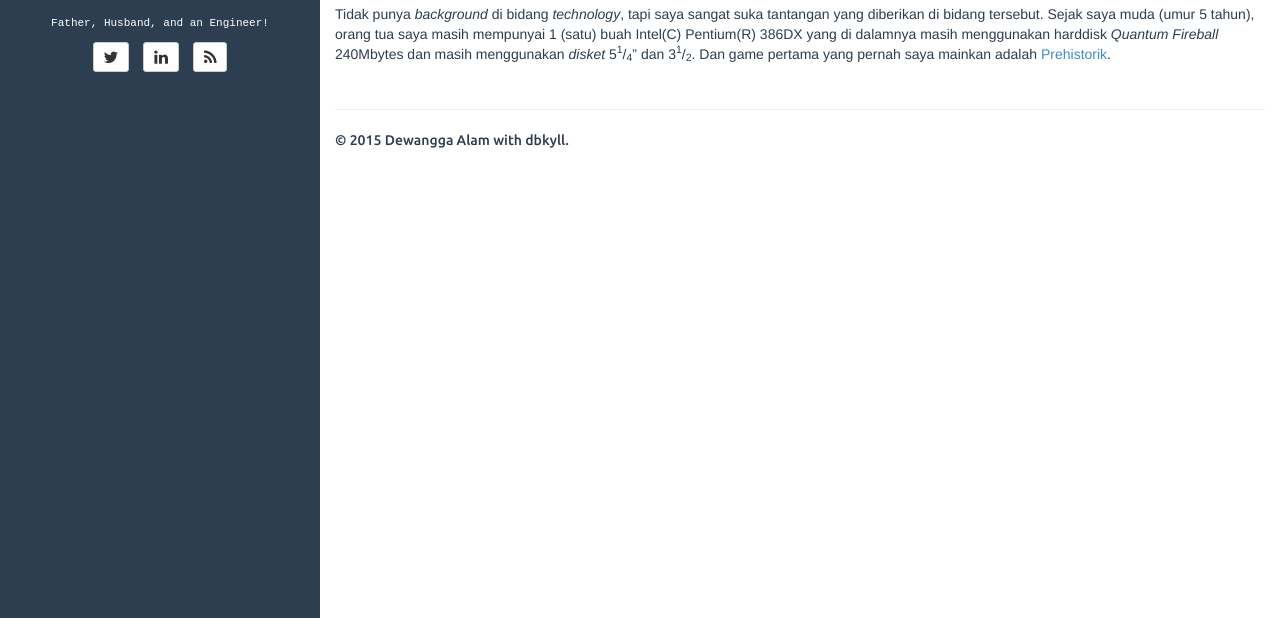
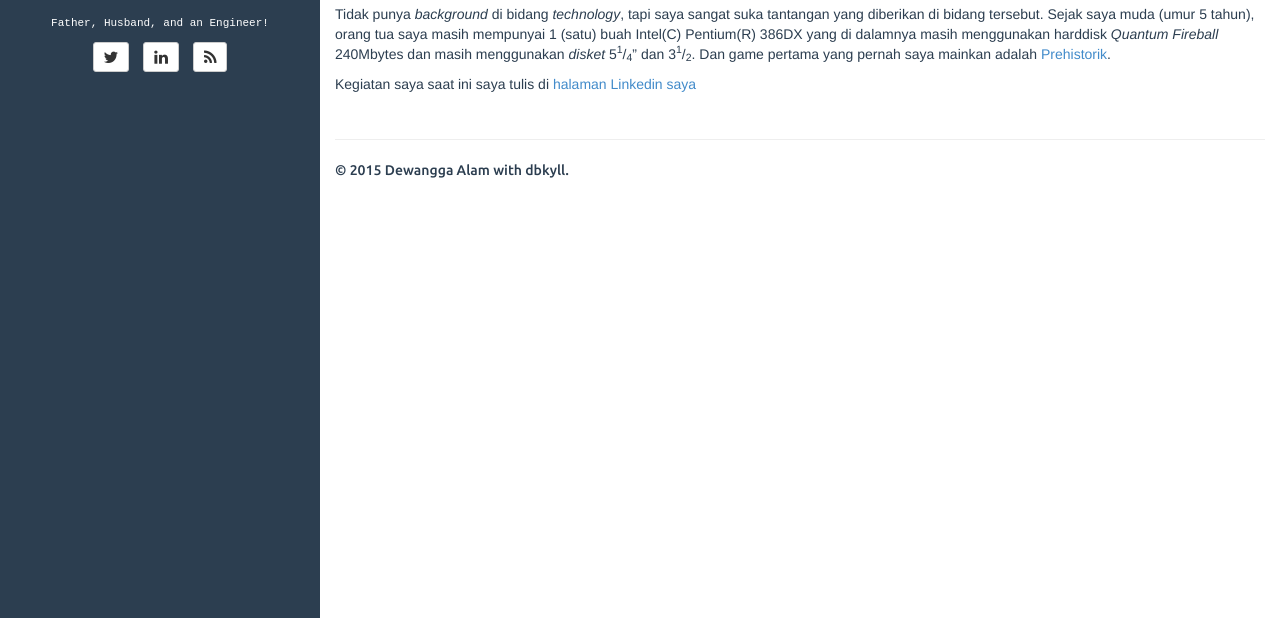
Before and after one commit to draskolnikova/draskolnikova.github.io, a Jekyll site: the page built from about-me.md, in a window 1280 px wide, cut to the strip 282-900 px from the top of the page. Built offline with Jekyll 4.4.1, drawn with Linux system fonts in a browser that asks for light colours.

Commit message:
Update profile

```diff
--- a/about-me.md
+++ b/about-me.md
@@ -9,3 +9,5 @@ Saya adalah Dewangga Alam. Saya bekerja sebagai Linux & Network Administrator ku
 
 <h2>Punya background di dunia <i>technology</i>?</h2>
 Tidak punya <i>background</i> di bidang <i>technology</i>, tapi saya sangat suka tantangan yang diberikan di bidang tersebut. Sejak saya muda (umur 5 tahun), orang tua saya masih mempunyai 1 (satu) buah Intel(C) Pentium(R) 386DX yang di dalamnya masih menggunakan harddisk <i>Quantum Fireball</i> 240Mbytes dan masih menggunakan <i>disket</i> 5<sup>1</sup>/<sub>4</sub>" dan 3<sup>1</sup>/<sub>2</sub>. Dan game pertama yang pernah saya mainkan adalah [Prehistorik](https://en.wikipedia.org/wiki/Prehistorik).
+
+Kegiatan saya saat ini saya tulis di [halaman Linkedin saya](http://id.linkedin.com/in/dewangga)
```
